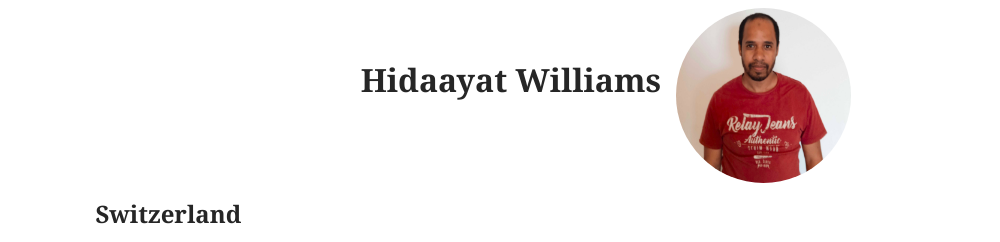
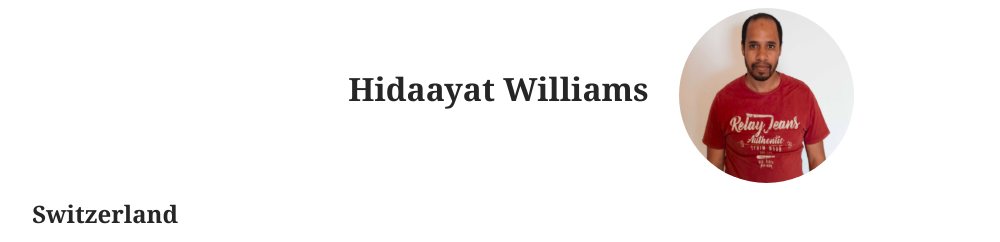
Before and after one commit to Horizyn77/basic-webpage, a plain HTML site: page my-webpage.html in a window 1280 px wide. Shown: the top 242 px of the page, without its empty margins (39-1039 px from the left). Drawn offline with Linux system fonts and the light colour scheme; grey boxes are pictures that could not be loaded.

Commit message:
fixed css styling for main section

```diff
--- a/style.css
+++ b/style.css
@@ -4,7 +4,7 @@ body {
 }
 
 .container {
-    width: 80%;
+    width: 90%;
     margin: 0 auto;
 }
 
@@ -74,19 +74,12 @@ li {
 @media (min-width: 960px) {
     .main {
         display: flex;
-        justify-content: space-evenly;
+        justify-content: center;
+        gap: 30px;
     }
 
     .main h1 {
-        position: relative;
-        top: 40px;
-        left: 100px;
-        margin-left: -50px;
-    }
-
-    .main img {
-        margin-left: -100px;
-        margin-right: 40px;
+        margin-top: 70px;
     }
 
     .historic-places {
@@ -140,5 +133,5 @@ li {
   .box-2 {
     flex-direction: row-reverse;
     gap: 18px;
+    }
 }
-}
```
